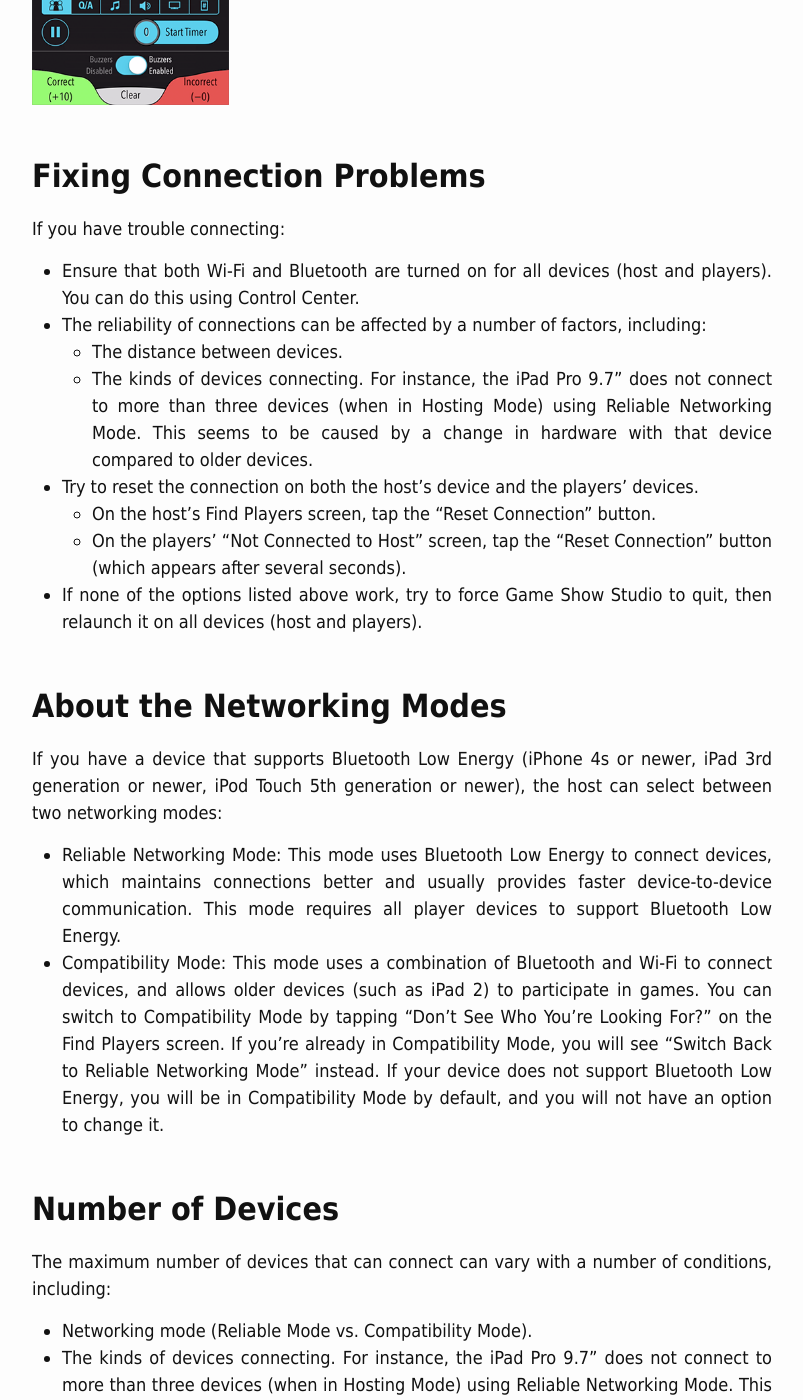
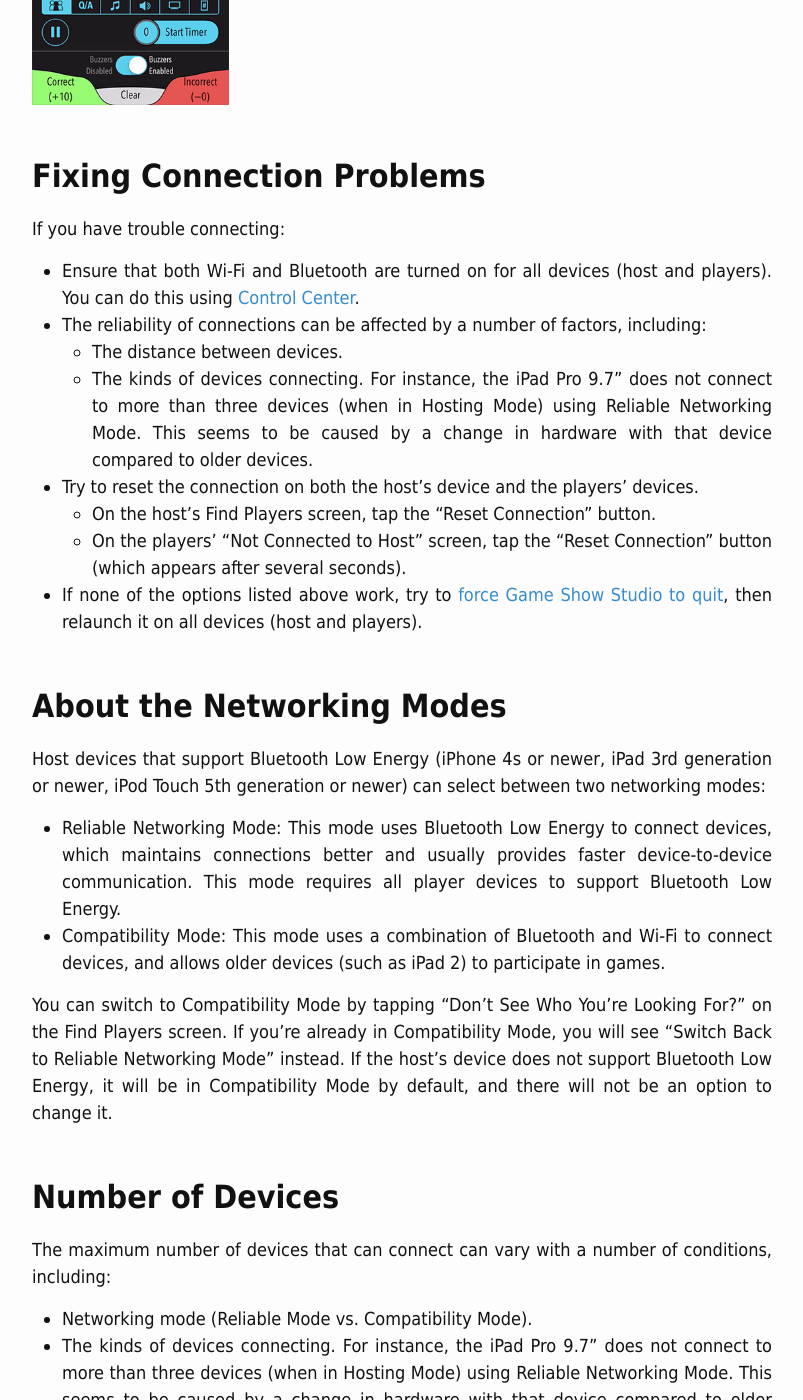
Before and after one commit to gameshowstudio/gameshowstudio.github.io, a Jekyll site: the page built from help/findingplayers.md, in a window 1280 px wide and 1400 px high, scrolled down 1501 px. Shown: the whole window, without its empty margins (238-1041 px from the left). Built offline with Jekyll 4.4.1, drawn with Linux system fonts in a browser that asks for light colours; some of the changed text lies outside the part shown.

Commit message:
Update finding players help page.

```diff
--- a/help/findingplayers.md
+++ b/help/findingplayers.md
@@ -26,22 +26,23 @@
 
 If you have trouble connecting:
 
-* Ensure that both Wi-Fi and Bluetooth are turned on for all devices (host and players). You can do this using Control Center.
+* Ensure that both Wi-Fi and Bluetooth are turned on for all devices (host and players). You can do this using [Control Center](https://support.apple.com/en-us/HT202769){:target="_blank<!-- markup clean_ -->"}.
 * The reliability of connections can be affected by a number of factors, including:
     * The distance between devices.
     * The kinds of devices connecting. For instance, the iPad Pro 9.7" does not connect to more than three devices (when in Hosting Mode) using Reliable Networking Mode. This seems to be caused by a change in hardware with that device compared to older devices.
 * Try to reset the connection on both the host's device and the players' devices.
     * On the host's Find Players screen, tap the "Reset Connection" button.
     * On the players' "Not Connected to Host" screen, tap the "Reset Connection" button (which appears after several seconds).
-* If none of the options listed above work, try to force Game Show Studio to quit, then relaunch it on all devices (host and players).
+* If none of the options listed above work, try to [force Game Show Studio to quit](https://support.apple.com/en-us/HT201330){:target="_blank<!-- markup clean_ -->"}, then relaunch it on all devices (host and players).
 
 ## About the Networking Modes
 
-If you have a device that supports Bluetooth Low Energy (iPhone 4s or newer, iPad 3rd generation or newer, iPod Touch 5th generation or newer), the host can select between two networking modes:
+Host devices that support Bluetooth Low Energy (iPhone 4s or newer, iPad 3rd generation or newer, iPod Touch 5th generation or newer) can select between two networking modes:
 
 * Reliable Networking Mode: This mode uses Bluetooth Low Energy to connect devices, which maintains connections better and usually provides faster device-to-device communication. This mode requires all player devices to support Bluetooth Low Energy.
 * Compatibility Mode: This mode uses a combination of Bluetooth and Wi-Fi to connect devices, and allows older devices (such as iPad 2) to participate in games.
-You can switch to Compatibility Mode by tapping "Don't See Who You're Looking For?" on the Find Players screen. If you're already in Compatibility Mode, you will see "Switch Back to Reliable Networking Mode" instead. If your device does not support Bluetooth Low Energy, you will be in Compatibility Mode by default, and you will not have an option to change it.
+
+You can switch to Compatibility Mode by tapping "Don't See Who You're Looking For?" on the Find Players screen. If you're already in Compatibility Mode, you will see "Switch Back to Reliable Networking Mode" instead. If the host's device does not support Bluetooth Low Energy, it will be in Compatibility Mode by default, and there will not be an option to change it.
 
 ## Number of Devices
 
```
Also changed, not shown: other parts of help/findingplayers.md (+1 -1 lines).
